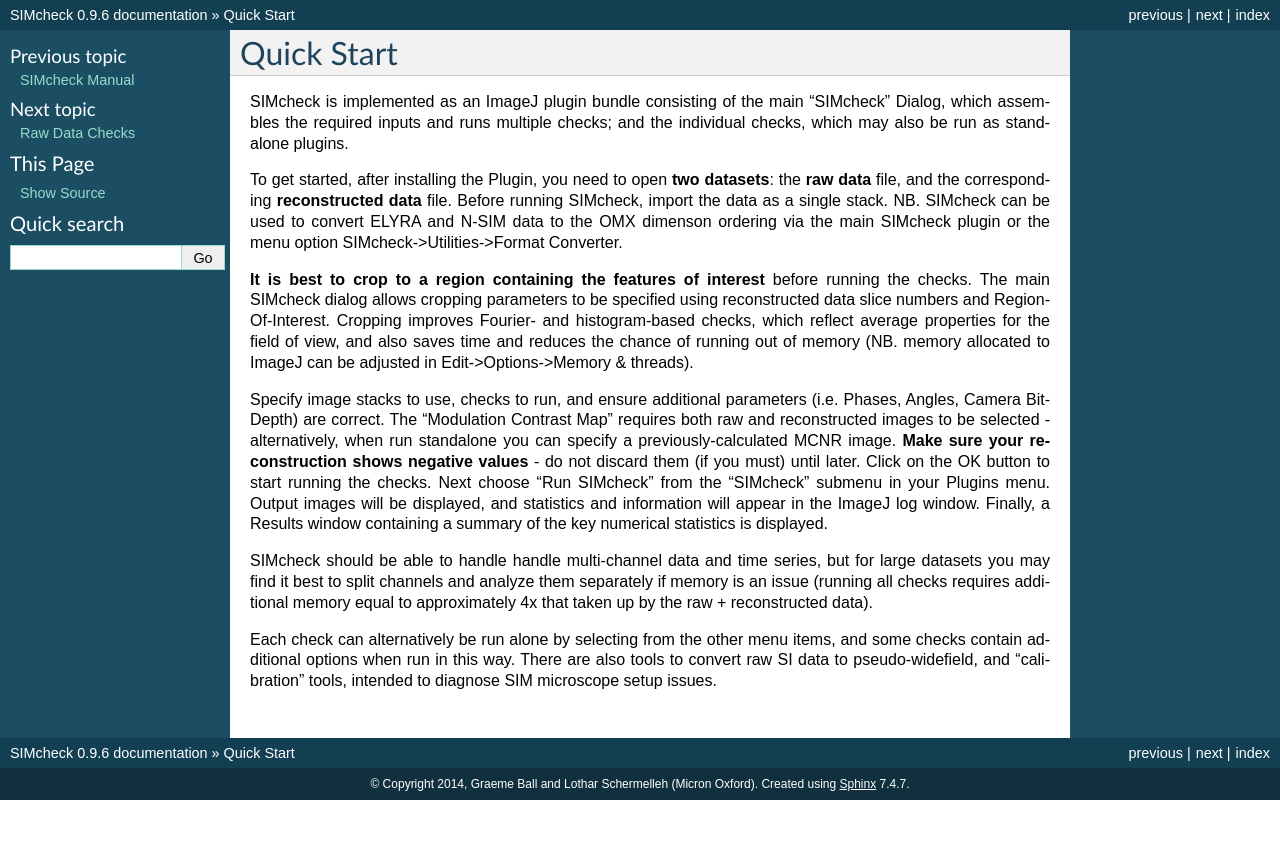
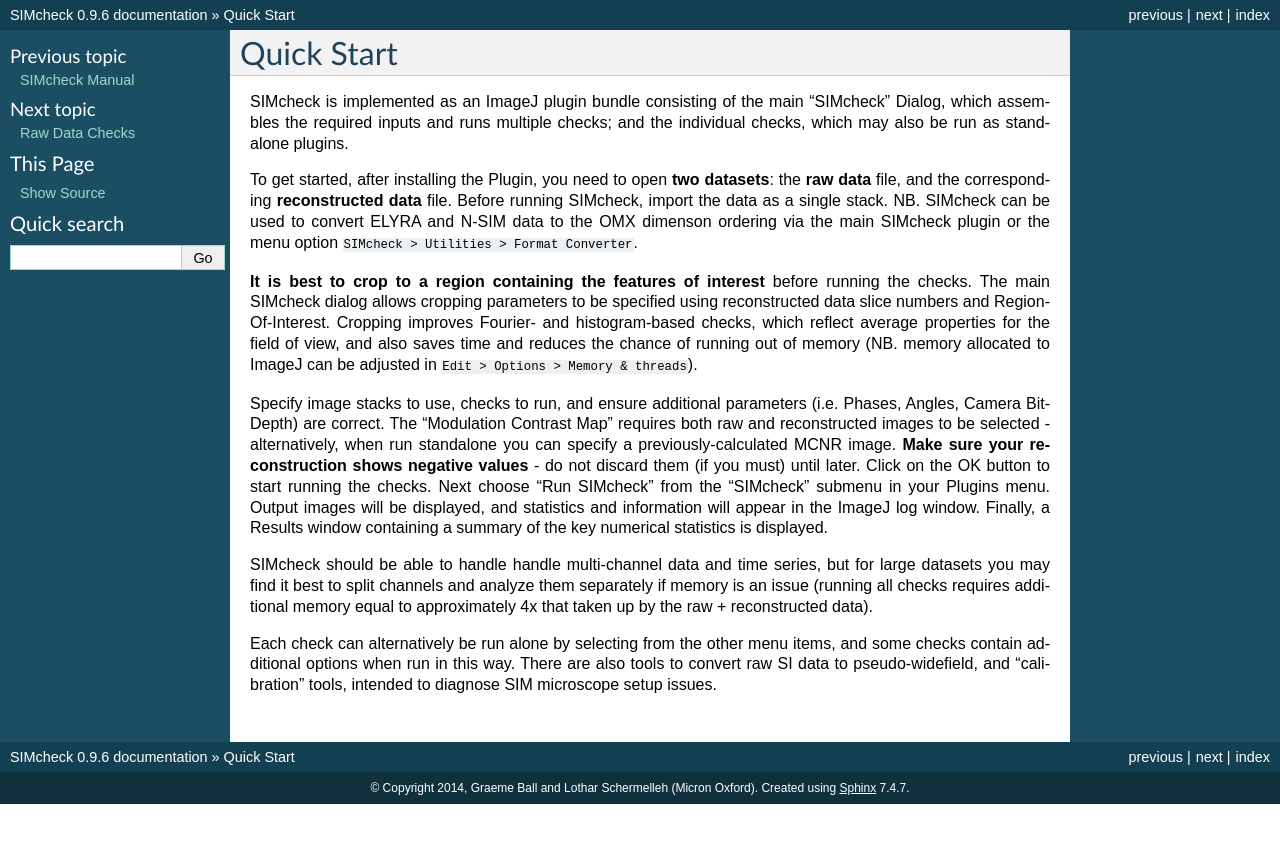
Before and after one commit to MicronOxford/SIMcheck_Manual, a Sphinx documentation site: the page built from source/quickstart.rst, in a window 1280 px wide. Shown: the top 843 px of the page. Built offline with Sphinx 7.4.7, drawn with Linux system fonts in a browser that asks for light colours.

```diff
--- a/source/index.rst
+++ b/source/index.rst
@@ -8,7 +8,7 @@ including Zeiss's ELYRA and Nikon's N-SIM. It should work with any fairly
 recent ImageJ version, and can be installed by copying the ``SIMcheck_.jar``
 file into your plugins folder and restarting ImageJ.
 
-Please read the Quick Start guide below.
+Please read the :ref:`quick-start` guide below.
 
 Contents:
 
--- a/source/quickstart.rst
+++ b/source/quickstart.rst
@@ -10,7 +12,7 @@ datasets**: the **raw data** file, and the corresponding **reconstructed
 data** file. Before running SIMcheck, import the data as a single stack.
 NB. SIMcheck can be used to convert ELYRA and N-SIM data to the OMX
 dimenson ordering via the main SIMcheck plugin or the menu option
-SIMcheck->Utilities->Format Converter.
+``SIMcheck > Utilities > Format Converter``.
 
 **It is best to crop to a region containing the features of interest**
 before running the checks. The main SIMcheck dialog allows cropping parameters
@@ -18,7 +20,7 @@ to be specified using reconstructed data slice numbers and Region-Of-Interest.
 Cropping improves Fourier- and histogram-based checks, which reflect average
 properties for the field of view, and also saves time and reduces the
 chance of running out of memory (NB. memory allocated to ImageJ can be
-adjusted in Edit->Options->Memory & threads).
+adjusted in ``Edit > Options > Memory & threads``).
 
 Specify image stacks to use, checks to run, and ensure additional parameters
 (i.e. Phases, Angles, Camera Bit-Depth) are correct. The "Modulation Contrast
```
Also changed, not shown: other parts of source/quickstart.rst (+2 -0 lines).
